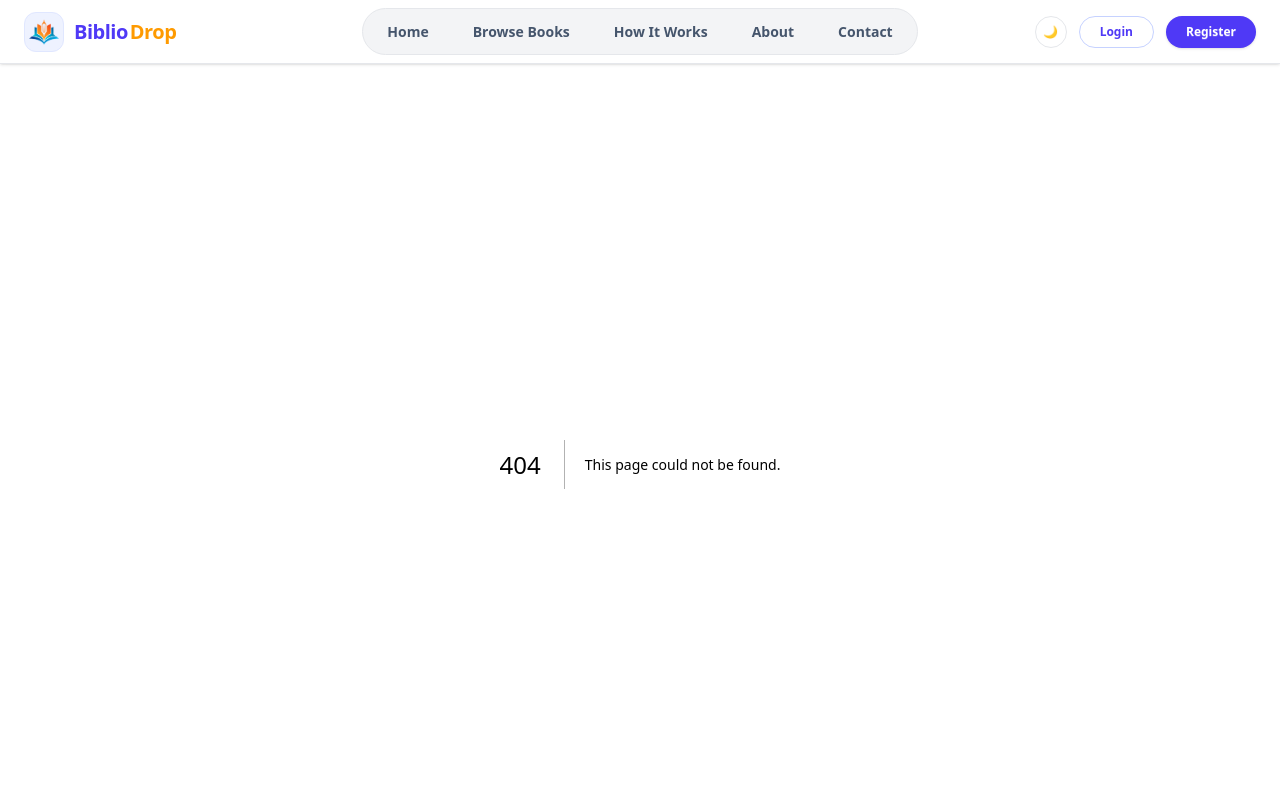
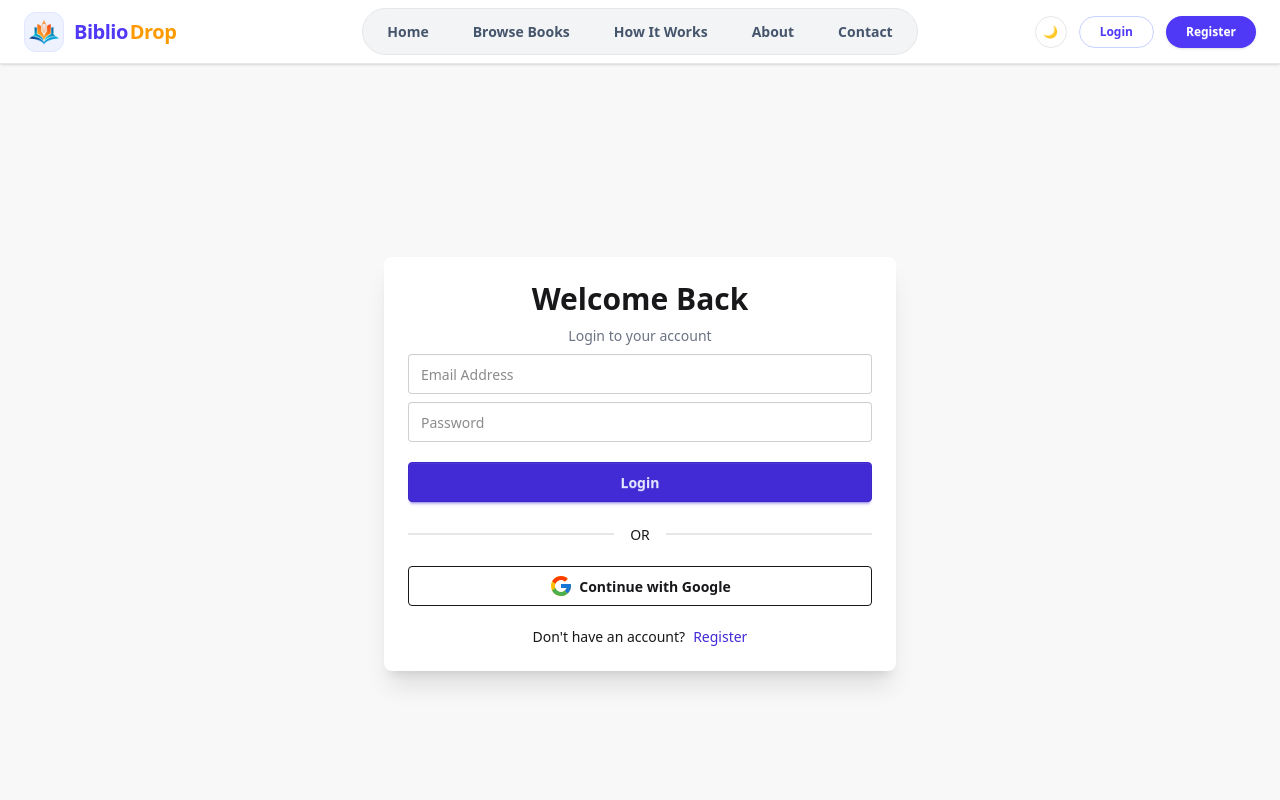
Before and after one commit to rifat-sultana/Assignment-10-client-side, a Next.js app: page /login in a window 1280 px wide. Before the commit this address had no page. Shown: the top 800 px of the page. Built offline with nearby package versions, Linux system fonts and the light colour scheme.

Commit message:
Add role selection dropdown in registration form

```diff
--- a/src/app/choose-role/page.jsx
+++ /dev/null
@@ -1,5 +0,0 @@
-import RoleSelector from "@/components/RoleSelector";
-
-export default function ChooseRolePage() {
-  return <RoleSelector />;
-}
--- /dev/null
+++ b/src/app/dashboard/page.jsx
@@ -0,0 +1,17 @@
+export default function DashboardPage() {
+  return (
+    <div className="min-h-screen flex justify-center items-center">
+      <div className="text-center">
+
+        <h1 className="text-5xl font-bold">
+          Librarian Dashboard
+        </h1>
+
+        <p className="mt-4">
+          Welcome Librarian
+        </p>
+
+      </div>
+    </div>
+  );
+}
--- /dev/null
+++ b/src/app/login/page.jsx
@@ -0,0 +1,5 @@
+import LoginForm from "@/components/LoginForm";
+
+export default function LoginPage() {
+  return <LoginForm />;
+}
--- a/src/app/page.js
+++ b/src/app/page.js
@@ -1,5 +1,5 @@
 import HeroBanner from "../components/HeroBanner";
-import Footer from "../components/Footer";
+
 
 export default function Home() {
   return (
--- a/src/app/register/page.jsx
+++ b/src/app/register/page.jsx
@@ -1,7 +1,8 @@
 
 
-import RegisterForm from "@/components/RegisterForm";
+import RegisterForm from "../../components/RegisterForm";
 
 export default function RegisterPage() {
+
   return <RegisterForm />;
 }
--- /dev/null
+++ b/src/components/LoginForm.jsx
@@ -0,0 +1,66 @@
+"use client";
+
+import Link from "next/link";
+import { FcGoogle } from "react-icons/fc";
+
+export default function LoginForm() {
+  return (
+    <div className="min-h-screen bg-base-200 flex justify-center items-center p-5">
+
+      <div className="card bg-base-100 shadow-xl w-full max-w-lg">
+
+        <div className="card-body">
+
+          <h2 className="text-3xl font-bold text-center">
+            Welcome Back
+          </h2>
+
+          <p className="text-center text-gray-500">
+            Login to your account
+          </p>
+
+          <input
+            type="email"
+            placeholder="Email Address"
+            className="input input-bordered w-full"
+          />
+
+          <input
+            type="password"
+            placeholder="Password"
+            className="input input-bordered w-full"
+          />
+
+          <button className="btn btn-primary mt-3">
+            Login
+          </button>
+
+          <div className="divider">
+            OR
+          </div>
+
+          <button className="btn btn-outline">
+            <FcGoogle size={24} />
+            Continue with Google
+          </button>
+
+          <p className="text-center mt-3">
+
+            Don't have an account?
+
+            <Link
+              href="/register"
+              className="text-primary ml-2"
+            >
+              Register
+            </Link>
+
+          </p>
+
+        </div>
+
+      </div>
+
+    </div>
+  );
+}
--- a/src/components/RegisterForm.jsx
+++ b/src/components/RegisterForm.jsx
@@ -1,29 +1,45 @@
 "use client";
 
 import Link from "next/link";
+import { useRouter } from "next/navigation";
 import { FcGoogle } from "react-icons/fc";
 
 export default function RegisterForm() {
+  const router = useRouter();
+
+
+  const handleRegister = (e) => {
+  e.preventDefault();
+
+  const role = document.getElementById("role").value;
+
+  if (role === "reader") {
+    router.push("/");
+  }
+
+  if (role === "librarian") {
+    router.push("/dashboard");
+  }
+};
+
   return (
     <div className="min-h-screen bg-base-200 flex justify-center items-center p-5">
-
       <div className="card bg-base-100 shadow-xl w-full max-w-lg">
-
         <div className="card-body">
-
-          <h2 className="text-3xl font-bold text-center ">
+          {/* Title */}
+          <h2 className="text-4xl font-bold text-center">
             Create Account
           </h2>
 
-          <p className="text-center text-gray-700 font-bold">
-          Experience BiblioDrop now
+          <p className="text-center text-gray-500 mb-2">
+            Experience BiblioDrop now
           </p>
 
           {/* Full Name */}
           <input
             type="text"
             placeholder="Full Name"
-            className="input input-bordered-rounded  w-full"
+            className="input input-bordered w-full"
           />
 
           {/* Email */}
@@ -32,7 +48,6 @@ export default function RegisterForm() {
             placeholder="Email Address"
             className="input input-bordered w-full"
           />
-
 
           {/* Password */}
           <input
@@ -48,41 +63,57 @@ export default function RegisterForm() {
             className="input input-bordered w-full"
           />
 
-          <button className="btn btn-primary mt-3">
+          {/* Role Dropdown */}
+          <select
+            id="role"
+              className="select select-bordered w-full h-14 text-base">
+            <option value="">
+              Select Your Role
+            </option>
+
+           <option value="reader">
+            Reader
+           </option>
+
+          <option value="librarian">
+            Librarian
+          </option>
+        </select>
+
+
+          {/* Register Button */}
+         <button
+           onClick={handleRegister}
+           className="btn btn-primary mt-3">
             Create Account
-          </button>
+         </button>
+
+
 
           {/* Divider */}
           <div className="divider">
             OR
           </div>
 
-          {/* Google Button (Below Form) */}
-          <button className="btn btn-outline">
-
+          {/* Google Login */}
+          <button className="btn btn-outline w-full">
             <FcGoogle size={24} />
-
             Continue with Google
-
           </button>
 
+          {/* Login Link */}
           <p className="text-center mt-3">
-
             Already have an account?
 
             <Link
               href="/login"
-              className="text-primary ml-2"
+              className="text-primary ml-2 font-semibold"
             >
               Login
             </Link>
-
           </p>
-
         </div>
-
       </div>
-
     </div>
   );
 }
--- a/src/components/RoleSelector.jsx
+++ /dev/null
@@ -1,66 +0,0 @@
-"use client";
-
-import { BookOpen } from "lucide-react";
-import { UserRound } from "lucide-react";
-
-export default function RoleSelector() {
-  return (
-    <div className="min-h-screen bg-base-200 flex items-center justify-center">
-
-      <div className="card bg-base-100 shadow-2xl p-10 w-full max-w-3xl">
-
-        <h1 className="text-4xl font-bold text-center mb-2">
-          Choose Your Role
-        </h1>
-
-        <p className="text-center text-gray-500 mb-10">
-          Select your BiblioDrop workflow
-        </p>
-
-        <div className="grid md:grid-cols-2 gap-8">
-
-          {/* Reader */}
-
-          <div className="border rounded-2xl p-8 hover:border-primary hover:shadow-lg cursor-pointer transition">
-
-            <BookOpen
-              size={50}
-              className="mx-auto text-primary"
-            />
-
-            <h2 className="text-2xl font-bold text-center mt-4">
-              Reader
-            </h2>
-
-            <p className="text-center mt-2">
-              Browse books and request deliveries
-            </p>
-
-          </div>
-
-          {/* Librarian */}
-
-          <div className="border rounded-2xl p-8 hover:border-warning hover:shadow-lg cursor-pointer transition">
-
-            <UserRound
-              size={50}
-              className="mx-auto text-warning"
-            />
-
-            <h2 className="text-2xl font-bold text-center mt-4">
-              Librarian
-            </h2>
-
-            <p className="text-center mt-2">
-            Manage Catalog & Deliveries
-            </p>
-
-          </div>
-
-        </div>
-
-      </div>
-
-    </div>
-  );
-}
```
